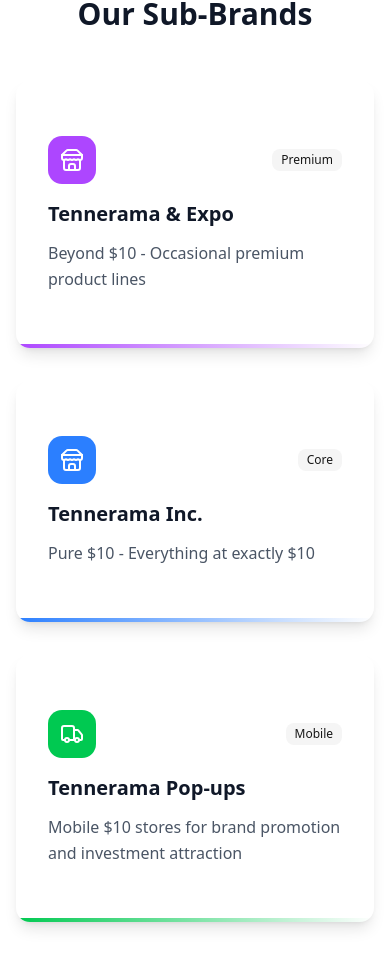
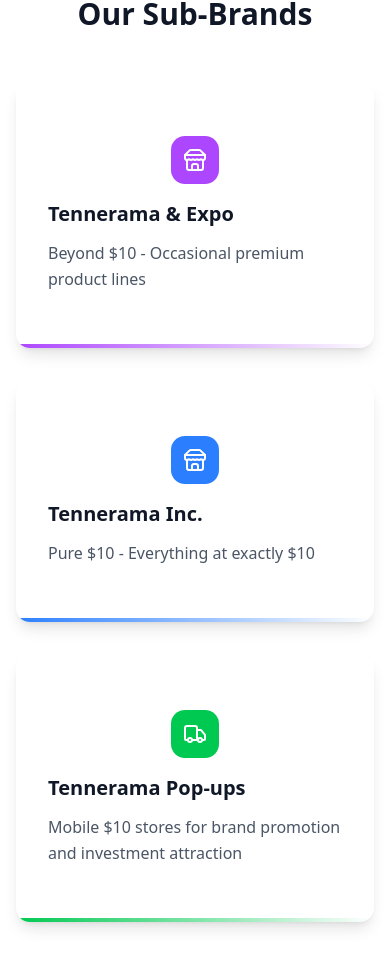
Before and after one commit to Tennerama/website, a React (Vite) app: page / in a window 390 px wide. Shown: the part 3200-4155 px from the top of the page. Built offline with nearby package versions, Linux system fonts and the light colour scheme.

Commit message:
feat: Remove badge labels from sub-brand cards
- Remove Premium, Core, Mobile badges from sub-brand cards
- Simplify card layout with centered icons
- Clean up subBrands data structure
- Improve visual consistency across cards

```diff
--- a/src/components/About.jsx
+++ b/src/components/About.jsx
@@ -14,22 +14,19 @@ const About = () => {
       icon: Store,
       name: t('about.subBrands.expo.name'),
       description: t('about.subBrands.expo.description'),
-      color: 'bg-purple-500',
-      badge: 'Premium'
+      color: 'bg-purple-500'
     },
     {
       icon: Store,
       name: t('about.subBrands.inc.name'),
       description: t('about.subBrands.inc.description'),
-      color: 'bg-blue-500',
-      badge: 'Core'
+      color: 'bg-blue-500'
     },
     {
       icon: Truck,
       name: t('about.subBrands.popup.name'),
       description: t('about.subBrands.popup.description'),
-      color: 'bg-green-500',
-      badge: 'Mobile'
+      color: 'bg-green-500'
     }
   ];
 
@@ -94,13 +91,10 @@ const About = () => {
             {subBrands.map((brand, index) => (
               <Card key={index} className="relative overflow-hidden hover:shadow-xl transition-all duration-300 transform hover:scale-105 border-0 shadow-lg">
                 <CardContent className="p-8">
-                  <div className="flex items-center justify-between mb-4">
+                  <div className="flex items-center justify-center mb-4">
                     <div className={`inline-flex items-center justify-center w-12 h-12 rounded-xl ${brand.color} text-white`}>
                       <brand.icon className="h-6 w-6" />
                     </div>
-                    <Badge variant="secondary" className="text-xs">
-                      {brand.badge}
-                    </Badge>
                   </div>
 
                   <h4 className="text-xl font-bold text-gray-900 mb-3">
```
